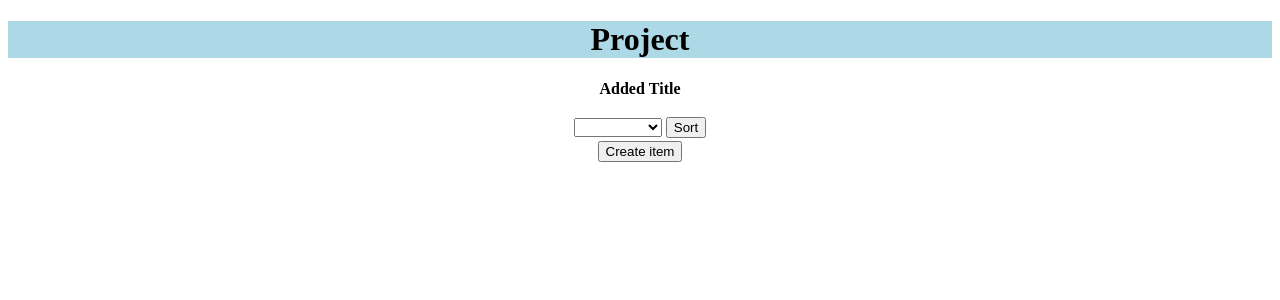
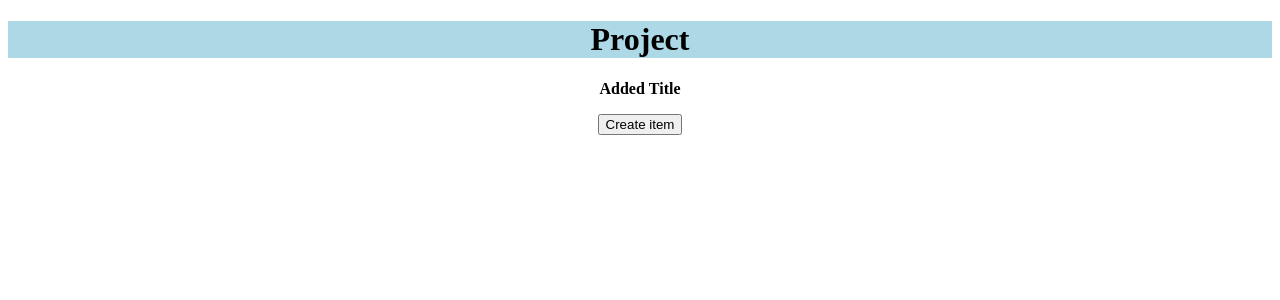
Before and after one commit to diggo16/PhpProject, a PHP site: page / in a window 1280 px wide. Shown: the top 300 px of the page. Run offline with PHP 8.4, Linux system fonts and the light colour scheme.

Commit message:
Removed sort

```diff
--- a/controller/ItemsController.php
+++ b/controller/ItemsController.php
@@ -71,11 +71,7 @@ class ItemsController
             $this->isItemClicked();
             $this->userWantsToRemoveItem($itemView);
             $this->isCommentAdded($itemView->getCommentButtonName(), $itemView->getCommentText());
-            $post = new PostObjects();
-            if($this->get->isGetSet($this->itemListView->getSortButtonName()))
-            {
-                echo $this->itemListView->getSortValueName() . $post->getString($this->itemListView->getSortValueName());
-            }
+
         }
         catch (Exception $ex)
         {
--- a/view/ItemListView.php
+++ b/view/ItemListView.php
@@ -11,10 +11,7 @@ class ItemListView
      * @var string $itemName
      */
     private static $itemName = "itemID";
-    private static $sortLastAdded = "sort::lastAdded";
-    private static $sortName = "sort::name";
-    private static $formSort = "formSort";
-    private static $sortButton = "sortButton";
+
     public function __construct()
     {
 
@@ -26,19 +23,7 @@ class ItemListView
     public function getTableOutput($items)
     {
         $table = '<p><b>Added</b>   <b>Title</b></p>
-            <table style="width:10%; ">
-                 <tr>
-                 <td>
-                 <select name="' . self::$formSort . '">
-                   <option value=""></option>
-                   <option value="' . self::$sortLastAdded . '">Last added</option>
-                   <option value="' . self::$sortName . '">Name</option>
-                 </select>
-                 </td>
-                 <td style="text-align:left;">
-                 <button id="' . self::$sortButton . '" type="button" onclick="location.href =\'?' . self::$sortButton . '=1\';">Sort</button>
-                 </td>
-                 </tr>';
+            <table style="width:10%; ">';
         // add a row to the table
         if($items->getItems() != 0)
         {
@@ -93,14 +78,4 @@ class ItemListView
     {
         header("location:?");
     }
-    public function getSortButtonName()
-    {
-        return self::$sortButton;
-    }
-    public function getSortValueName()
-    {
-        return self::$formSort;
-    }
-
-
 }
```
